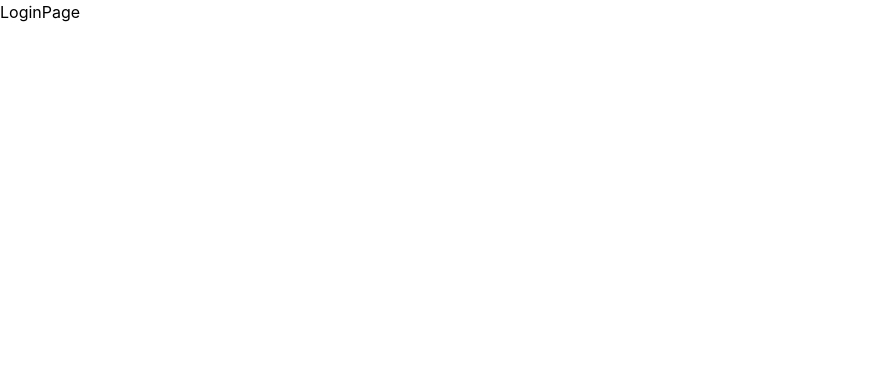
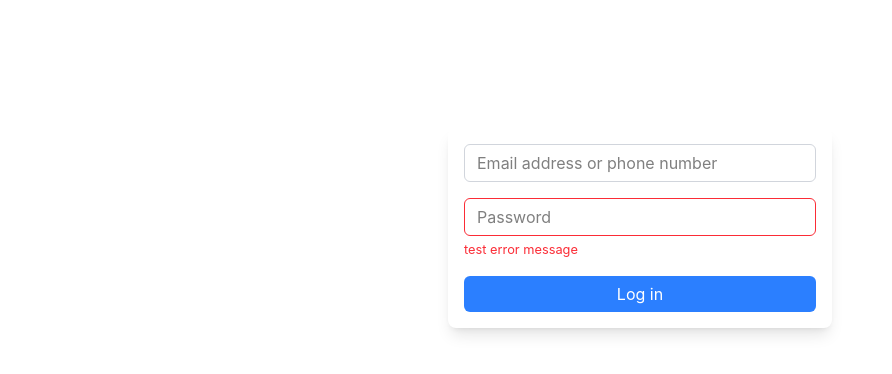
Before and after one commit to BbreeSwn/fakebuck-frontend, a React (Vite) app: page /login in a window 1280 px wide. Shown: the top 374 px of the page, without its empty margins (0-892 px from the left). Built offline with nearby package versions, Linux system fonts and the light colour scheme.

Commit message:
add login form component

```diff
--- /dev/null
+++ b/src/components/Button.jsx
@@ -0,0 +1,24 @@
+const bgMap = {
+  blue: "bg-blue-500  hover:bg-blue-600",
+  green: 'bg-green-500 hover:bg-green-600',
+  gray: 'bg-gray-200 hover:bg-gray-300'
+};
+
+const colorMap = {
+    white: 'text-white',
+    black: 'text-black'
+}
+
+const widthMap = {
+    full: 'w-full'
+}
+
+export default function Button({ children, bg = 'blue' ,color = 'white',width}) {
+  return (
+    <div>
+      <button className={`px-3 py-1.5 rounded-md ${bgMap[bg]} ${colorMap[color]} ${widthMap[width]}`}>
+        {children}
+      </button>
+    </div>
+  );
+}
--- /dev/null
+++ b/src/components/Input.jsx
@@ -0,0 +1,17 @@
+export default function Input({ placeholder, type = "text", error }) {
+  return (
+    <div>
+      <input
+        type={type}
+        placeholder={placeholder}
+        error={error}
+        className={`w-full px-3 py-1.5 border rounded-md focus:outline-none focus:ring-2 ${
+          error
+            ? "border-red-500 focus:ring-red-300"
+            : "border-gray-300 focus:border-blue-500 focus:ring-blue-300"
+        }`}
+      />
+      {error? <small className="text-red-500">{error}</small> : null }
+    </div>
+  );
+}
--- /dev/null
+++ b/src/features/authentication/components/LoginForm.jsx
@@ -0,0 +1,24 @@
+import Button from "../../../components/Button";
+import Input from "../../../components/Input";
+
+export default function LoginForm() {
+  return (
+    <form>
+      <div className="grid gap-4">
+        <div>
+          <Input placeholder="Email address or phone number" />
+        </div>
+        <div>
+          <Input
+            placeholder="Password"
+            type="password"
+            error="test error message"
+          />
+        </div>
+        <div>
+          <Button bg="blue" color="white" width="full">Log in</Button>
+        </div>
+      </div>
+    </form>
+  );
+}
--- a/src/pages/LoginPage.jsx
+++ b/src/pages/LoginPage.jsx
@@ -1,9 +1,9 @@
-import React from "react";
+import LoginForm from "../features/authentication/components/LoginForm";
 
 export default function LoginPage() {
   return (
-    <div>
-      <h1>LoginPage</h1>
+    <div className="bg-white p-4 rounded-lg max-w-sm mx-auto shadow-lg mt-32">
+      <LoginForm />
     </div>
   );
 }
```
